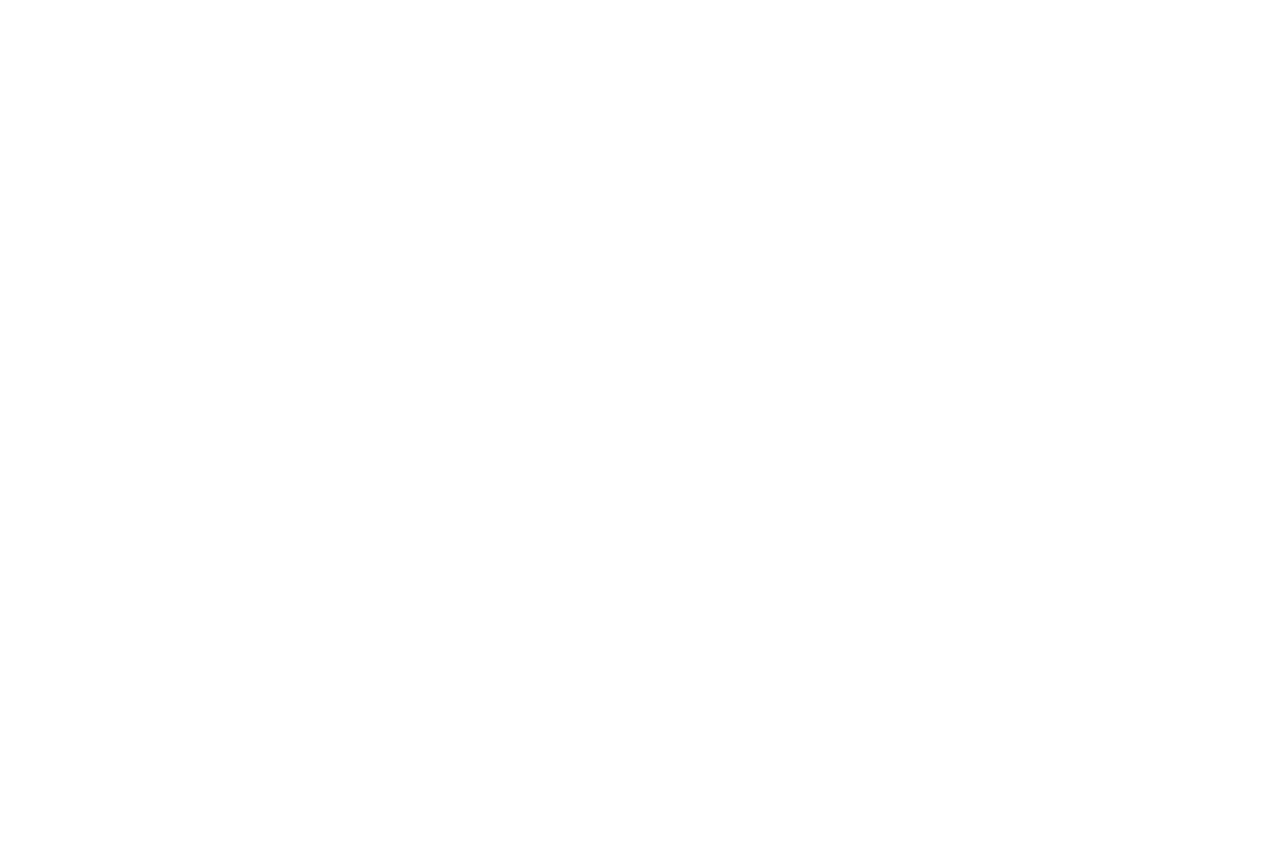
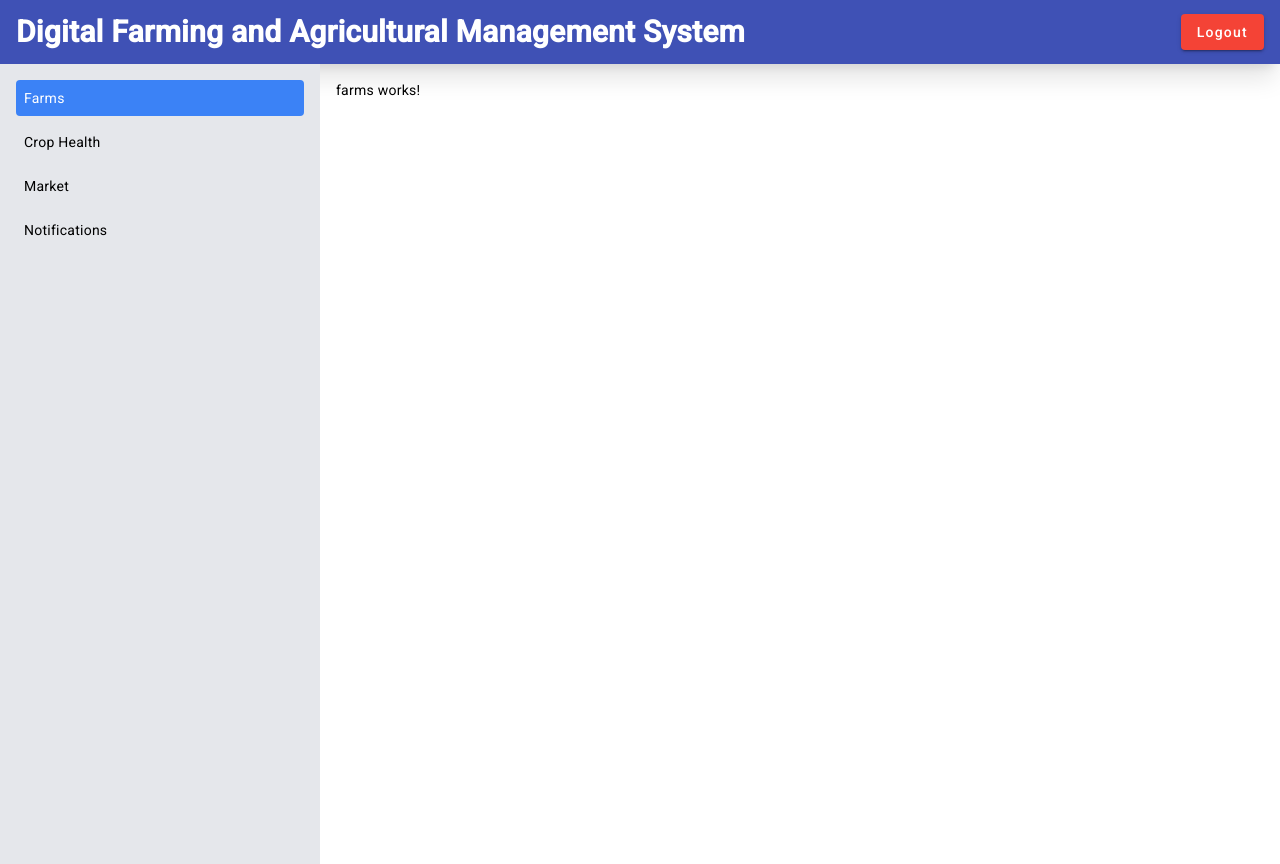
Before and after one commit to AbhayKejriwal/Capstone_Agricultural_Management_Frontend, an Angular app: page /dashboard in a window 1280 px wide. Before the commit this address led to /. Before the commit the page ends 800 px from the top, so only its background shows below. Built offline with nearby package versions, Linux system fonts and the light colour scheme; sample sign-in values are in the browser's storage.

Commit message:
Add Dashboard and CropHealth components; update routing and auth guard for role-based access

```diff
--- a/src/app/app-routing.module.ts
+++ b/src/app/app-routing.module.ts
@@ -3,16 +3,18 @@ import { RouterModule, Routes } from '@angular/router';
 import { LoginComponent } from './components/auth/login/login.component';
 import { RegisterComponent } from './components/auth/register/register.component';
 import { UnauthorizedComponent } from './components/auth/unauthorized/unauthorized.component';
+import { DashboardComponent } from './components/dashboard/dashboard.component';
+import { authGuard } from './guards/auth.guard';
 
 const routes: Routes = [
   { path: 'login', component: LoginComponent },
   { path: 'register', component: RegisterComponent },
-  // {
-  //   path: 'dashboard',
-  //   component: DashboardComponent,
-  //   canActivate: [authGuard],
-  //   data: { roles: ['admin', 'farmer', 'buyer', 'consultant'] },
-  // },
+  {
+    path: 'dashboard',
+    component: DashboardComponent,
+    canActivate: [authGuard],
+    data: { roles: ['admin', 'farmer', 'buyer', 'consultant'] },
+  },
   { path: '', redirectTo: 'login', pathMatch: 'full' },
   { path: 'unauthorized', component: UnauthorizedComponent }
 ];
--- /dev/null
+++ b/src/app/components/crop-health/crop-health.component.html
@@ -0,0 +1 @@
+<p>crop-health works!</p>
--- /dev/null
+++ b/src/app/components/dashboard/dashboard.component.html
@@ -0,0 +1,35 @@
+<header>
+    <mat-toolbar color="primary" class="flex shadow-xl justify-between">
+        <div class="flex items-center">
+            <span class="text-3xl font-bold">Digital Farming and Agricultural Management System</span>
+        </div>
+        <button mat-raised-button (click)="logout()" color="warn">
+            Logout
+        </button>
+    </mat-toolbar>
+</header>
+
+<div class="flex">
+    <!-- Sidebar -->
+    <nav class="w-1/4 h-screen bg-gray-200 p-4">
+        <ul>
+            <li *ngFor="let item of menuItems" (click)="onSelectMenu(item.route)" [ngClass]="{
+            'bg-blue-500 text-white': selectedMenu === item.route,
+            'hover:bg-gray-300': selectedMenu !== item.route,
+            'display-none': !canDisplay(item)
+          }" class="cursor-pointer p-2 rounded mb-2">
+                {{ item.label }}
+            </li>
+        </ul>
+    </nav>
+
+    <!-- Main Content Area -->
+    <main class="w-3/4 p-4">
+        <ng-container [ngSwitch]="selectedMenu">
+            <app-farms *ngSwitchCase="'farms'"></app-farms>
+            <app-crop-health *ngSwitchCase="'crop-health'"></app-crop-health>
+            <!-- <app-market *ngSwitchCase="'market'"></app-market> -->
+            <!-- <app-notifications *ngSwitchCase="'notifications'"></app-notifications> -->
+        </ng-container>
+    </main>
+</div>
--- /dev/null
+++ b/src/app/components/dashboard/dashboard.component.ts
@@ -0,0 +1,38 @@
+import { Component } from '@angular/core';
+import { AuthService } from '../../services/auth.service';
+
+@Component({
+  selector: 'app-dashboard',
+  templateUrl: './dashboard.component.html'
+})
+export class DashboardComponent {
+  role: string = ''; // Store user role
+  selectedMenu: string = ''; // Track selected sidebar menu
+
+  // Define menu items based on roles
+  menuItems: { label: string; route: string; role: string[] }[] = [
+    { label: 'Farms', route: 'farms', role: ['Admin', 'Farmer'] },
+    { label: 'Crop Health', route: 'crop-health', role: ['Farmer'] },
+    { label: 'Market', route: 'market', role: ['Farmer', 'Buyer', 'Admin'] },
+    { label: 'Notifications', route: 'notifications', role: ['All'] },
+  ];
+
+  constructor(private authService: AuthService) {
+    this.role = this.authService.getRole(); // Fetch role from AuthService
+    this.selectedMenu = this.menuItems[0]?.route; // Default selection
+  }
+
+  // Check if menu item should be displayed for the current role
+  canDisplay(item: { role: string[] }): boolean {
+    return item.role.includes(this.role) || item.role.includes('All');
+  }
+
+  // Handle menu selection
+  onSelectMenu(route: string) {
+    this.selectedMenu = route;
+  }
+
+  logout() {
+    this.authService.logout();
+  }
+}
--- /dev/null
+++ b/src/app/components/farms/farms.component.html
@@ -0,0 +1 @@
+<p>farms works!</p>
--- a/src/app/services/auth.service.ts
+++ b/src/app/services/auth.service.ts
@@ -11,8 +11,9 @@ export class AuthService {
   constructor(private http: HttpClient, private router: Router) {}
 
   login(credentials: { email: string; password: string }) {
-    return this.http.post(`${this.apiUrl}/login`, credentials).subscribe(
+    return this.http.post(`${this.apiUrl}/login`, credentials, {withCredentials: true}).subscribe(
       (response: any) => {
+        // console.log(response);
         localStorage.setItem('token', response.token);
         this.router.navigate(['/dashboard']); // Redirect to dashboard
       },
```
Also changed, not shown: src/app/app.module.ts (+16 -2 lines), src/app/components/crop-health/crop-health.component.ts (added, +9 -0 lines), src/app/components/farms/farms.component.ts (added, +9 -0 lines).
